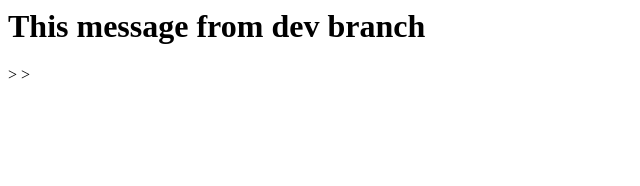
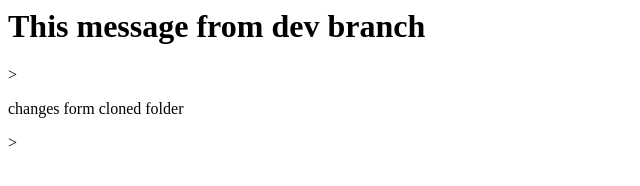
Before and after one commit to OmPatil-88/Basic_HTML_CSS, a plain HTML site: page index.html in a window 1280 px wide. Shown: the whole page, without its empty margins (0-640 px from the left). Drawn offline with Linux system fonts and the light colour scheme.

Commit message:
update from demo

```diff
--- a/index.html
+++ b/index.html
@@ -1,5 +1,6 @@
 <html>
     <body>
         <h1>This message from dev branch</h1>>
+        <p>changes form cloned folder</p>
     </body>>
 </html>
```
